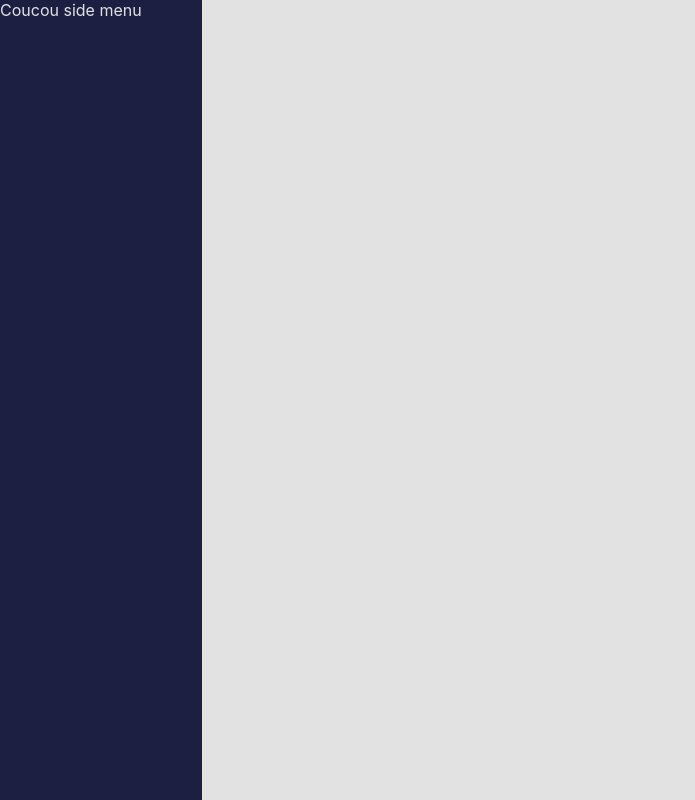
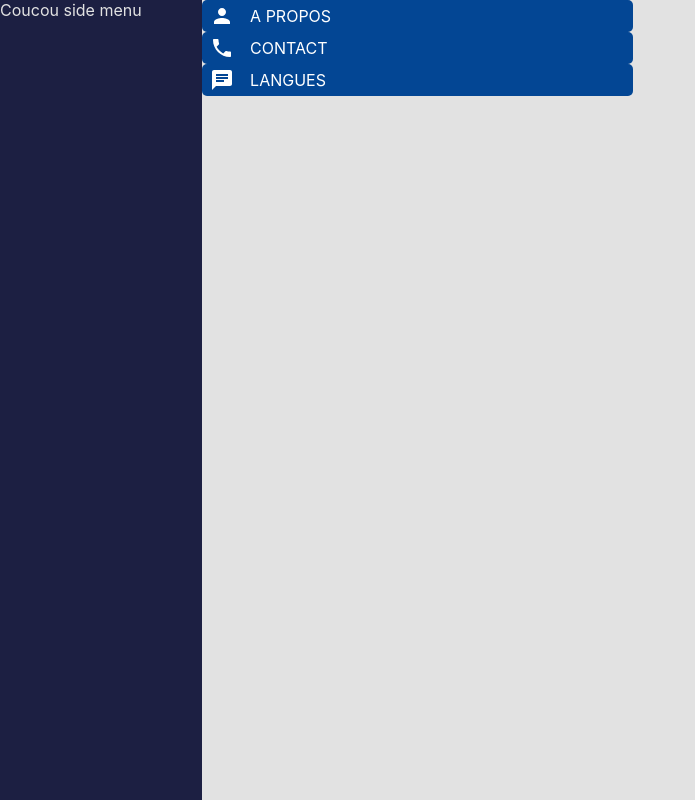
Before and after one commit to mlopez42/my-website, a React (Create React App) app: page /cv in a window 1280 px wide. Shown: the whole page, without its empty margins (0-695 px from the left). Built offline with nearby package versions, Linux system fonts and the light colour scheme.

Commit message:
Category title template working

```diff
--- a/src/components/cvTitleCategory/cvTitleCategory.scss
+++ b/src/components/cvTitleCategory/cvTitleCategory.scss
@@ -1,3 +1,16 @@
 .cv-title-category {
-  background-color: #3F6591;
+  :first-child {
+    margin-left: 0.5rem;
+  }
+  background-color: #034694;
+  width: 100%;
+  height: 2rem;
+  display: flex;
+  flex-direction: row;
+  color: white;
+  align-items: center;
+  border-radius: 5px;
+  &-text{
+    margin-left: 1rem;
+  }
 }
--- a/src/components/cvTitleCategory/cvTitleCategory.tsx
+++ b/src/components/cvTitleCategory/cvTitleCategory.tsx
@@ -1,12 +1,25 @@
 import {Component} from "react";
 import "./cvTitleCategory.scss";
 
-export default class cvTitleCategory extends Component {
+type MyProps = {
+    comp: any,
+    title: String
+}
+
+export default class CvTitleCategory extends Component<MyProps> {
+    constructor(props: MyProps) {
+        super(props);
+    }
+
+    icon() {
+        return this.props.comp;
+    }
 
     render() {
         return (
             <div className="cv-title-category">
-
+                {this.icon()}
+                <div className="cv-title-category-text">{this.props.title}</div>
             </div>
         )
     }
--- a/src/pages/curriculumVitae/curriculumVitae.tsx
+++ b/src/pages/curriculumVitae/curriculumVitae.tsx
@@ -1,19 +1,30 @@
-import {Component} from "react";
+import {Component, Props} from "react";
 import "./curriculumVitae.scss";
+import CvTitleCategory from "../../components/cvTitleCategory/cvTitleCategory";
+import PersonIcon from '@material-ui/icons/Person';
+import PhoneIcon from '@material-ui/icons/Phone';
+import ChatIcon from '@material-ui/icons/Chat';
 
 export default class CurriculumVitae extends Component {
+    constructor(props: Props<any>) {
+        super(props);
+    }
 
     render() {
         return (
             <div className="cv-page">
                 <div className="cv-column">
                     <div>
-                        <p></p>
-                        <p></p>
+                        <CvTitleCategory comp={<PersonIcon />} title={'A PROPOS'}></CvTitleCategory>
+                        <div></div>
                     </div>
                     <div>
-                        <p></p>
-                        <p></p>
+                        <CvTitleCategory comp={<PhoneIcon />} title={'CONTACT'}></CvTitleCategory>
+                        <div></div>
+                    </div>
+                    <div>
+                        <CvTitleCategory comp={<ChatIcon />} title={'LANGUES'}></CvTitleCategory>
+                        <div></div>
                     </div>
                 </div>
                 <div className="cv-column">
```
